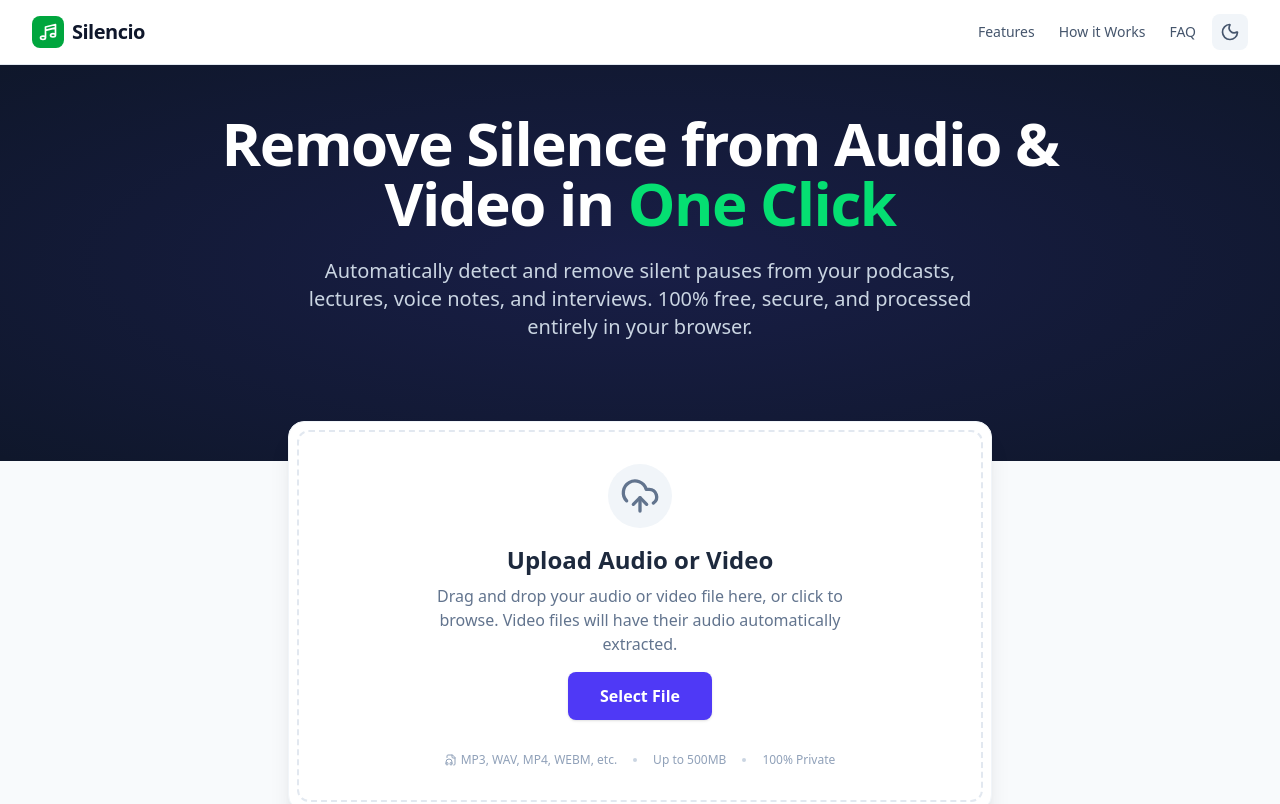
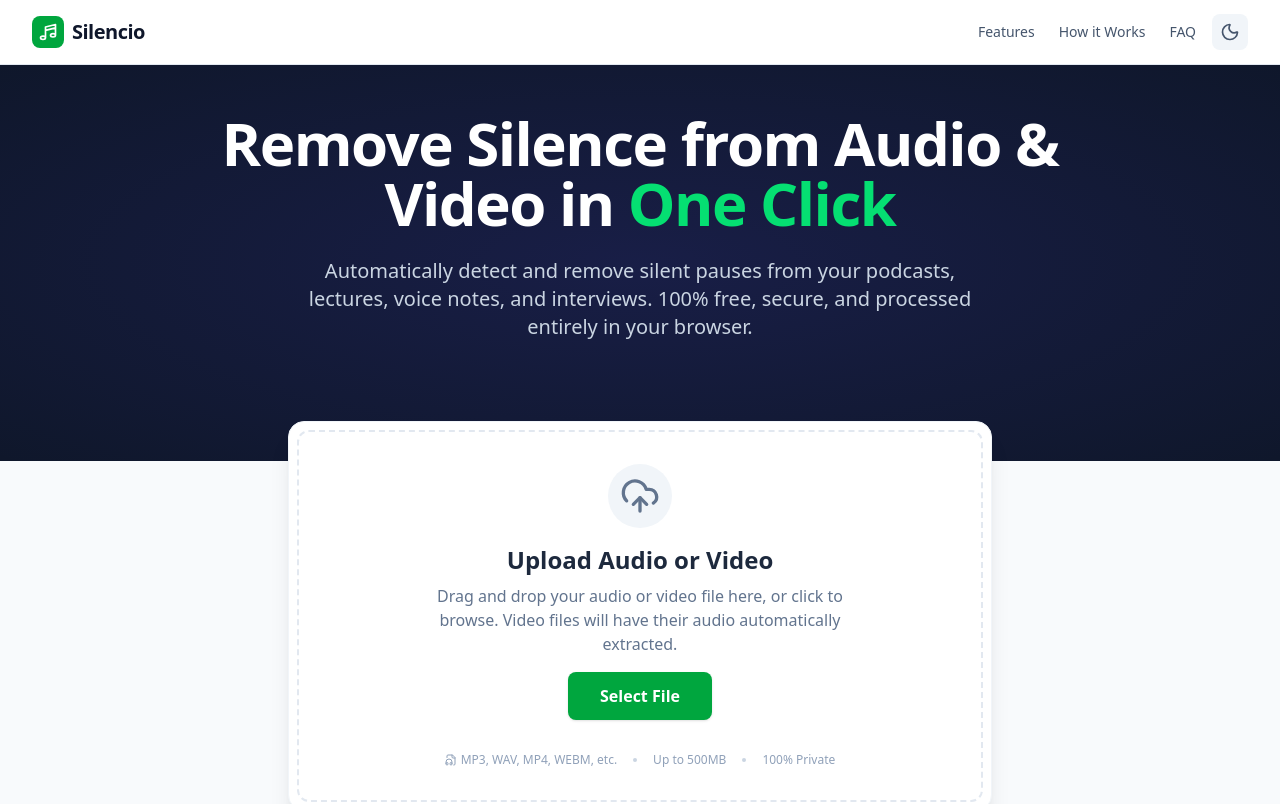
Before and after one commit to BIDDLG/Silence-Reducer-Web-, a React (Vite) app: page / in a window 1280 px wide. Shown: the top 804 px of the page. Built offline with nearby package versions, Linux system fonts and the light colour scheme.

Commit message:
Update UploadBox.tsx

```diff
--- a/src/components/UploadBox.tsx
+++ b/src/components/UploadBox.tsx
@@ -30,7 +30,7 @@ export function UploadBox({ onUpload }: UploadBoxProps) {
         {...getRootProps()}
         className={cn(
           "border-2 border-dashed rounded-xl p-8 text-center cursor-pointer transition-all duration-200 ease-in-out flex flex-col items-center justify-center min-h-[250px]",
-          isDragActive ? "border-indigo-500 bg-indigo-50/50 dark:bg-indigo-900/20" : "border-slate-200 dark:border-slate-700 hover:border-indigo-400 dark:hover:border-indigo-500 hover:bg-slate-50 dark:hover:bg-slate-800/50",
+          isDragActive ? "border-green-500 bg-green-50/50 dark:bg-green-900/20" : "border-slate-200 dark:border-slate-700 hover:border-green-400 dark:hover:border-green-500 hover:bg-slate-50 dark:hover:bg-slate-800/50",
           isDragReject && "border-red-500 bg-red-50 dark:bg-red-900/20"
         )}
       >
@@ -38,7 +38,7 @@ export function UploadBox({ onUpload }: UploadBoxProps) {
 
         <div className={cn(
           "w-16 h-16 rounded-full flex items-center justify-center mb-4 transition-colors duration-200",
-          isDragActive ? "bg-indigo-100 dark:bg-indigo-900/30 text-indigo-600 dark:text-indigo-400" : "bg-slate-100 dark:bg-slate-800 text-slate-500 dark:text-slate-400",
+          isDragActive ? "bg-green-100 dark:bg-green-900/30 text-green-600 dark:text-green-400" : "bg-slate-100 dark:bg-slate-800 text-slate-500 dark:text-slate-400",
           isDragReject && "bg-red-100 dark:bg-red-900/30 text-red-600 dark:text-red-400"
         )}>
           {isDragReject ? (
@@ -57,7 +57,7 @@ export function UploadBox({ onUpload }: UploadBoxProps) {
           Drag and drop your audio or video file here, or click to browse. Video files will have their audio automatically extracted.
         </p>
 
-        <button className="bg-indigo-600 hover:bg-indigo-700 text-white font-semibold py-3 px-8 rounded-lg shadow-sm transition-colors duration-200">
+        <button className="bg-green-600 hover:bg-green-700 text-white font-semibold py-3 px-8 rounded-lg shadow-sm transition-colors duration-200">
           Select File
         </button>
 
```
